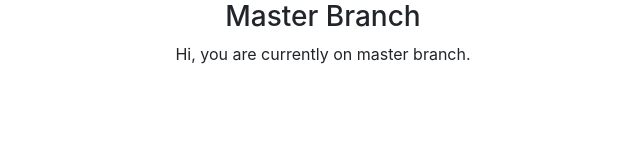
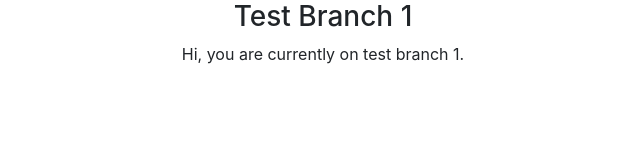
Before and after one commit to marketlytics/node-git-demo-submodule, a plain HTML site: page index.html in a window 1280 px wide. Shown: the whole page, without its empty margins (32-672 px from the left). Drawn offline with nearby package versions, Linux system fonts and the light colour scheme.

Commit message:
modified for test branch 1

```diff
--- a/index.html
+++ b/index.html
@@ -1,7 +1,7 @@
 <!DOCTYPE html>
 <html>
 <head>
-	<title>master</title>
+	<title>test branch 1</title>
 	<link rel="stylesheet" type="text/css" href="../bower_components/bootstrap/dist/css/bootstrap.min.css">
 	<script type="text/javascript" src='/bower_components/jquery/dist/jquery.min.js'></script>
 	<script type="text/javascript" script(src='/bower_components/bootstrap/dist/js/bootstrap.min.js'></script>
@@ -10,8 +10,8 @@
 	<div class="container">
 		<div class="row">
 			<div class="col-md-offset-3 col-md-6 well text-center">
-				<h3>Master Branch</h3>
-				<p>Hi, you are currently on master branch.</p>
+				<h3>Test Branch 1</h3>
+				<p>Hi, you are currently on test branch 1.</p>
 			</div>
 		</div>
 	</div>
```
